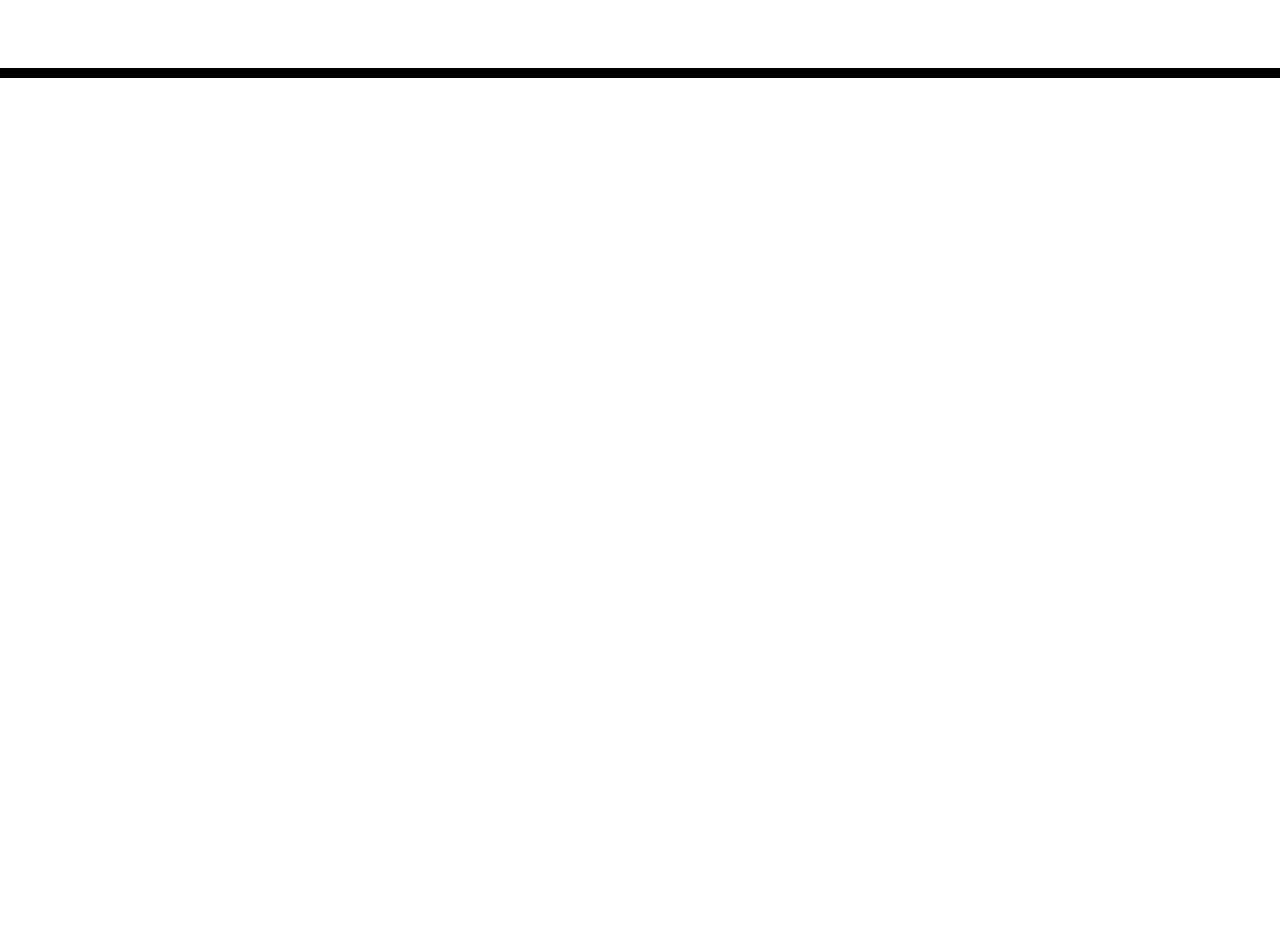
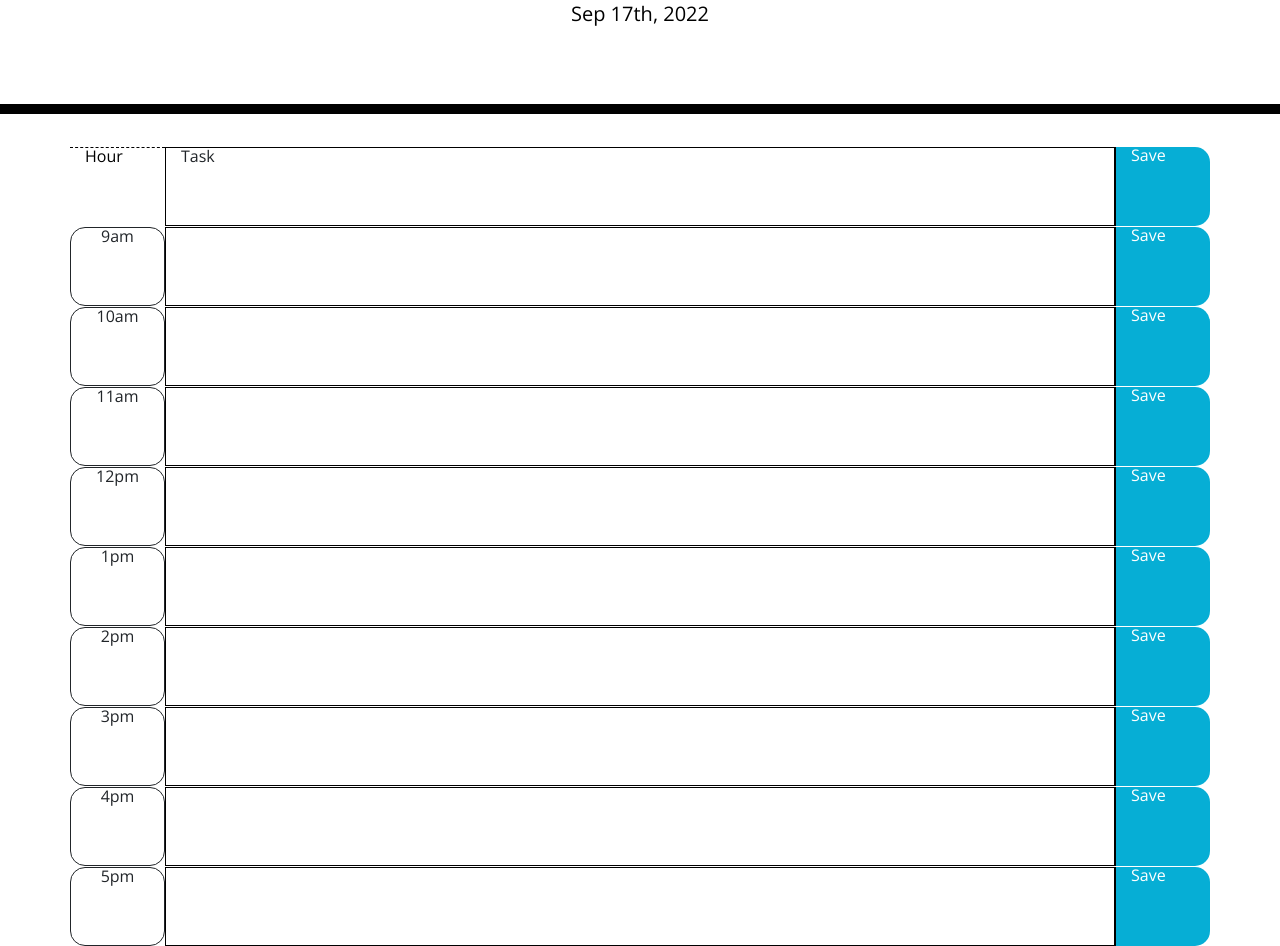
Before and after one commit to fuuko08/Ch05---Daily-Planner-App, a plain HTML site: page index.html in a window 1280 px wide. Shown: the part 190-1136 px from the top of the page. Before the commit the page ends 800 px from the top, so only its background shows below. Drawn offline with nearby package versions, Linux system fonts and the light colour scheme; files that its build step writes are made by us from their sources.

Commit message:
finish with html and css

```diff
--- a/assets/css/style.css
+++ b/assets/css/style.css
@@ -23,11 +23,13 @@ textarea{
 
 .description{
   white-space: pre-wrap;
+  border: solid 1px black;
 }
 
 .time-block{
   text-align: center;
   border-radius: 15px;
+  border: solid 1px;
 }
 
 .row {
--- a/assets/js/script.js
+++ b/assets/js/script.js
@@ -0,0 +1,2 @@
+var currentDay = moment();
+$("#currentDay").text(currentDay.format("MMM Do, YYYY"));
--- a/index.html
+++ b/index.html
@@ -18,7 +18,7 @@
       href="https://fonts.googleapis.com/css?family=Open+Sans&display=swap"
       rel="stylesheet"
     />
-    <link rel="stylesheet" href="style.css" />
+    <link rel="stylesheet" href="./assets/css/style.css" />
     <title>Work Day Scheduler</title>
   </head>
 
@@ -33,9 +33,70 @@
      <!-- Timeblocks go here -->
     <div class="container">
 
+      <div class="row">
+        <div class="col-lg-1 hour">Hour</div>
+        <div class="col-lg-10 description" id="head">Task</div>
+        <div class="col-lg-1 saveBtn">Save</div>
+      </div>
+
+      <div class="row">
+        <div class="col-lg-1 time-block">9am</div>
+        <textarea class="col-lg-10 description"></textarea>
+        <div class="col-lg-1 saveBtn">Save</div>
+      </div>
+
+      <div class="row">
+        <div class="col-lg-1 time-block">10am</div>
+        <textarea class="col-lg-10 description"></textarea>
+        <div class="col-lg-1 saveBtn">Save</div>
+      </div>
+
+      <div class="row">
+        <div class="col-lg-1 time-block">11am</div>
+        <textarea class="col-lg-10 description"></textarea>
+        <div class="col-lg-1 saveBtn">Save</div>
+      </div>
+
+      <div class="row">
+        <div class="col-lg-1 time-block">12pm</div>
+        <textarea class="col-lg-10 description"></textarea>
+        <div class="col-lg-1 saveBtn">Save</div>
+      </div>
+
+      <div class="row">
+        <div class="col-lg-1 time-block">1pm</div>
+        <textarea class="col-lg-10 description"></textarea>
+        <div class="col-lg-1 saveBtn">Save</div>
+      </div>
+
+      <div class="row">
+        <div class="col-lg-1 time-block">2pm</div>
+        <textarea class="col-lg-10 description"></textarea>
+        <div class="col-lg-1 saveBtn">Save</div>
+      </div>
+
+      <div class="row">
+        <div class="col-lg-1 time-block">3pm</div>
+        <textarea class="col-lg-10 description"></textarea>
+        <div class="col-lg-1 saveBtn">Save</div>
+      </div>
+
+      <div class="row">
+        <div class="col-lg-1 time-block">4pm</div>
+        <textarea class="col-lg-10 description"></textarea>
+        <div class="col-lg-1 saveBtn">Save</div>
+      </div>
+
+      <div class="row">
+        <div class="col-lg-1 time-block">5pm</div>
+        <textarea class="col-lg-10 description"></textarea>
+        <div class="col-lg-1 saveBtn">Save</div>
+      </div>
+
     </div>
 
     <script src="https://code.jquery.com/jquery-3.4.1.min.js"></script>
     <script src="https://cdnjs.cloudflare.com/ajax/libs/moment.js/2.24.0/moment.min.js"></script>
+    <script src="./assets/js/script.js"></script>
   </body>
 </html>
```
